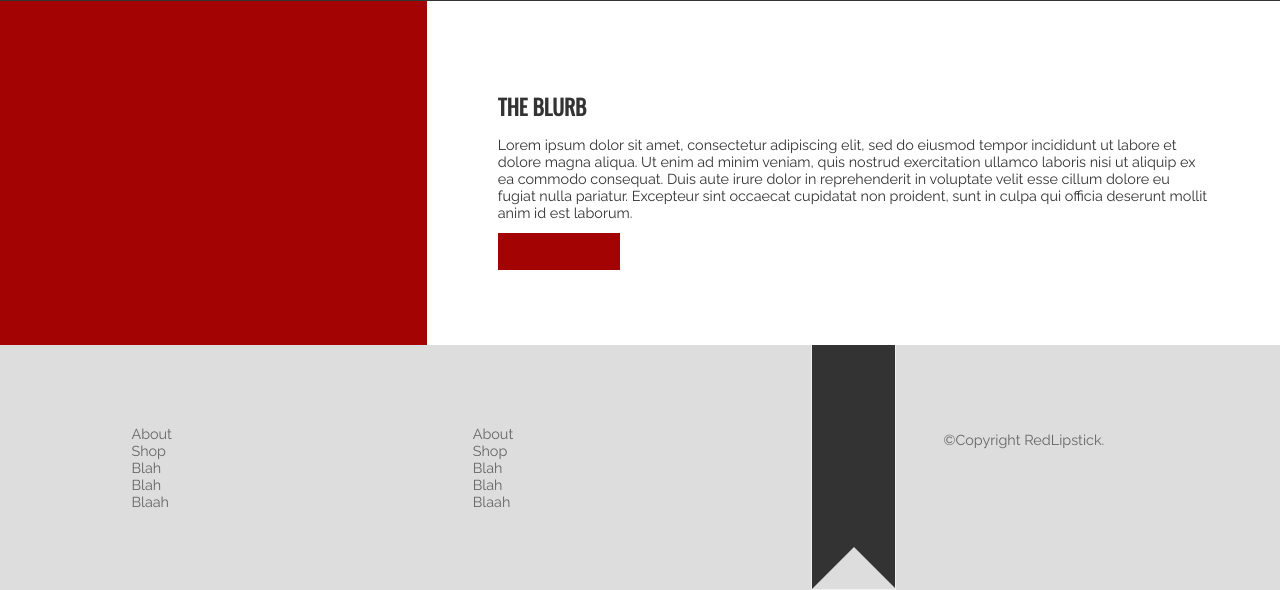
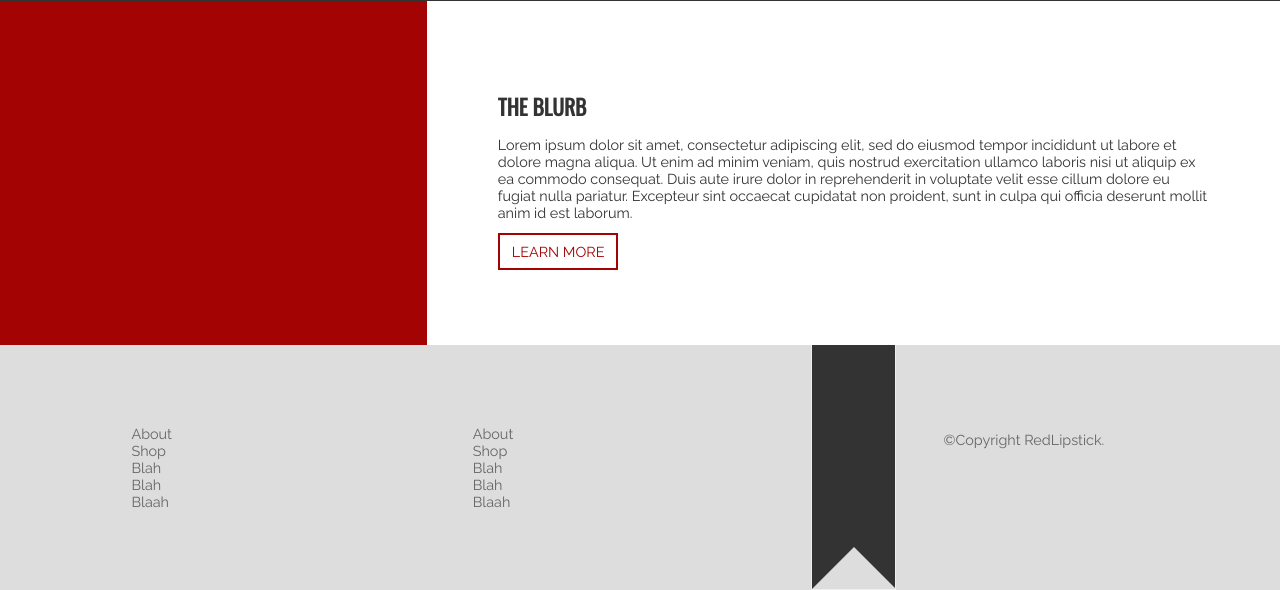
Before and after one commit to yasare16/redlipstick, a PHP site: page / in a window 1280 px wide. Shown: the part 599-1189 px from the top of the page. Run offline with PHP 8.4, Linux system fonts and the light colour scheme; some libraries are stand-ins or nearby versions.

Commit message:
Update style.css

```diff
--- a/style.css
+++ b/style.css
@@ -44,8 +44,9 @@ p {padding-top:0.4em; padding-bottom:0.4em}
 .landing{color:#fff;min-height:600px}
 
 .box-link{position:relative;margin-top:1.1em; margin-bottom:0.4em;}
-.box-link span::before{content:"";display:block;position:absolute;top:-10px;left:0;background:#a30303;width:122px;height:37px;-webkit-transition:width 0.3s;-moz-transition:width 0.3s;transition:width 0.3}
-.box-link:hover .box-link span::before{width:0;}
+.box-link span::before{content:"";display:block;position:absolute;top:-10px;left:0;background:#a30303;width:0;height:37px;-webkit-transition:width 0.3s;-moz-transition:width 0.3s;transition:width 0.3}
+.box-link:hover{color:#fff;}
+.box-link:hover>.box-link span::before{width:122px}
 .box-link-inner{padding:8px 12px; border:2px solid #a30303;color:#a30303}
 
 .black{background:#333}
```
